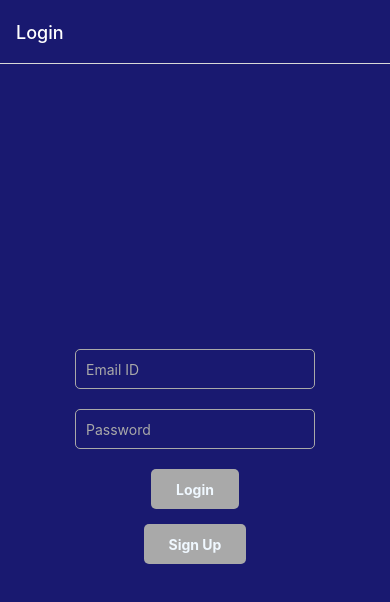
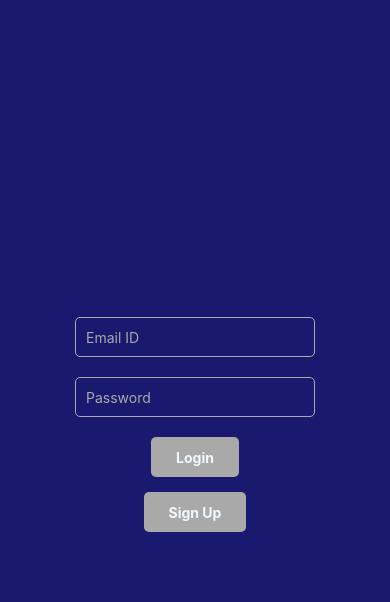
Before and after one commit to vawasxre/WhatsThatApp, a React Native app: screen / in a window 390 px wide. Shown: the top 602 px of the page. Built offline with nearby package versions, Linux system fonts and the light colour scheme.

Commit message:
added a stack nav to handle navigation between signup, login and main tab navigation for when user logs in

```diff
--- a/App.js
+++ b/App.js
@@ -1,31 +1,29 @@
-import React from 'react';
-import 'react-native-gesture-handler';
+import React, { Component } from 'react';
+import { NavigationContainer } from '@react-navigation/native';
 import { createStackNavigator } from '@react-navigation/stack';
-import { NavigationContainer } from '@react-navigation/native';
+
 
 import Login from './components/login';
-import SignUp from './components/signup';
-
-const Stack = createStackNavigator();
-
-const App = () => {
-  return (
-    <NavigationContainer>
-      <Stack.Navigator
-      screenOptions={{
-        headerStyle: {
-          backgroundColor: '#191970',
-        },
-        headerTintColor: '#fff',
-      }}
-      >
-        <Stack.Screen name="Login" component={Login} />
-        <Stack.Screen name="SignUp" component={SignUp} />
-      </Stack.Navigator>
-    </NavigationContainer>
-  );
-};
+import Signup from './components/signup';
+import MainAppTabs from './components/mainAppTabs';
 
 
+const AuthStack = createStackNavigator();
 
-export default App;
+
+export default class App extends Component {
+  render() {
+    return (
+      <NavigationContainer>
+        <AuthStack.Navigator
+         screenOptions={{
+          headerShown: false, // Add this line to remove headers from all screens
+        }}>
+          <AuthStack.Screen name="Login" component={Login} />
+          <AuthStack.Screen name="SignUp" component={Signup} />
+          <AuthStack.Screen name="MainAppTabs" component={MainAppTabs} />
+        </AuthStack.Navigator>
+      </NavigationContainer>
+    );
+  }
+}
```
